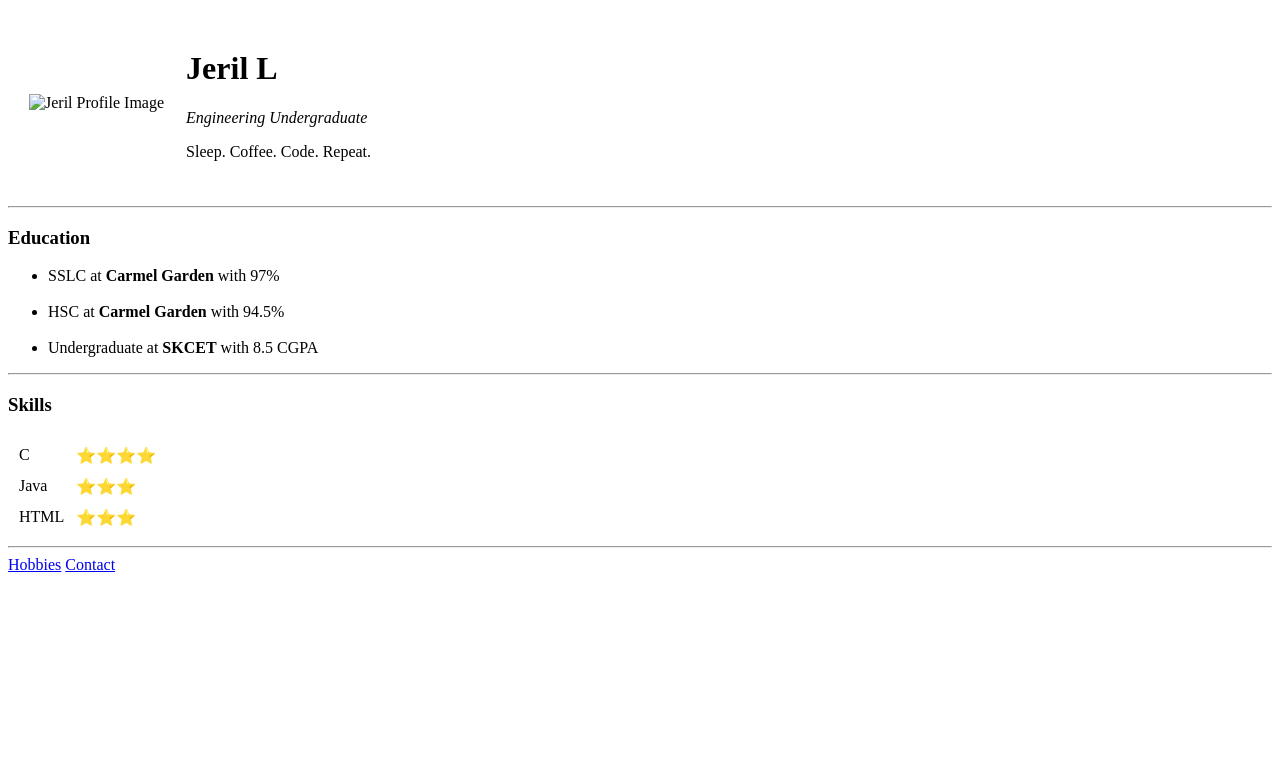
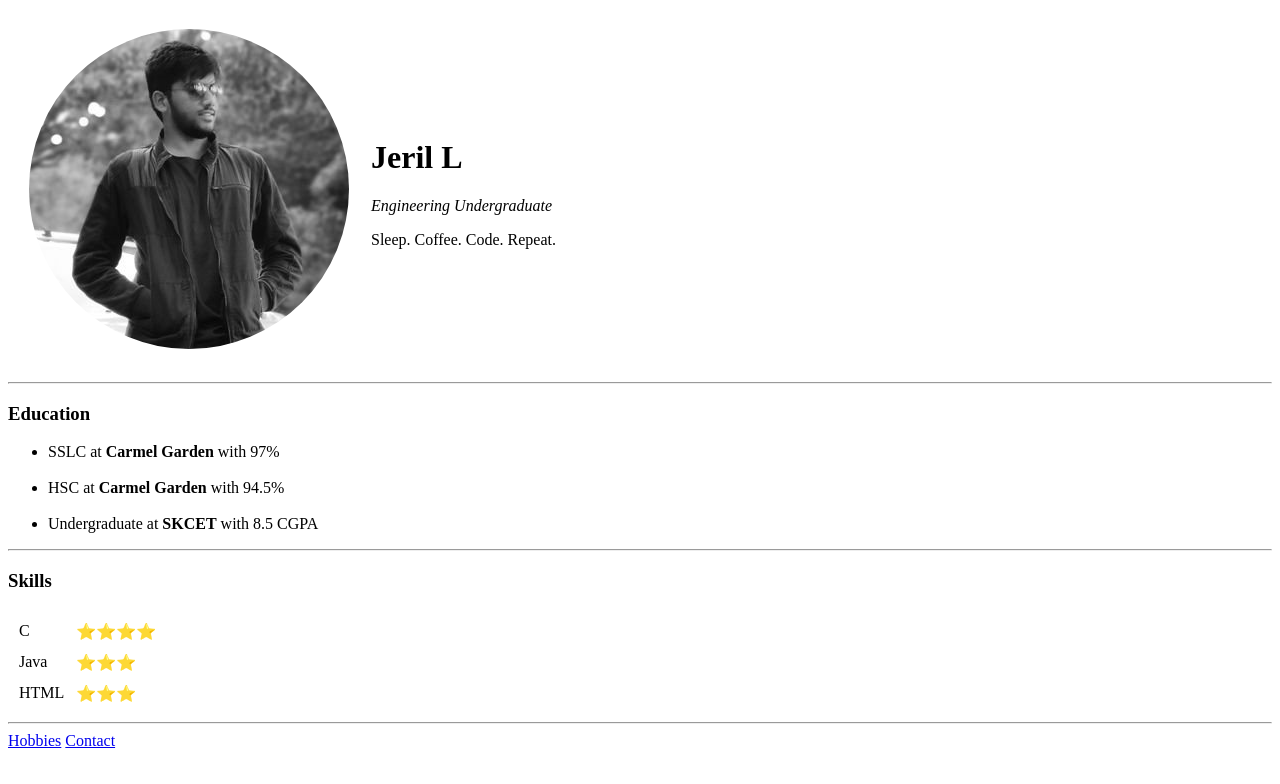
Before and after one commit to jeril2408/cv, a plain HTML site: page index.html in a window 1280 px wide. Drawn offline with Linux system fonts and the light colour scheme.

Commit message:
Update index.html

```diff
--- a/index.html
+++ b/index.html
@@ -9,7 +9,7 @@
 <body>
   <table cellspacing="20">
     <tr>
-      <td><img src="circle-cropped.png" alt="Jeril Profile Image"></td>
+      <td><img src="images/circle-cropped.png" alt="Jeril Profile Image"></td>
       <td>
         <h1>Jeril L</h1>
         <p><em>Engineering Undergraduate</em></p>
```
